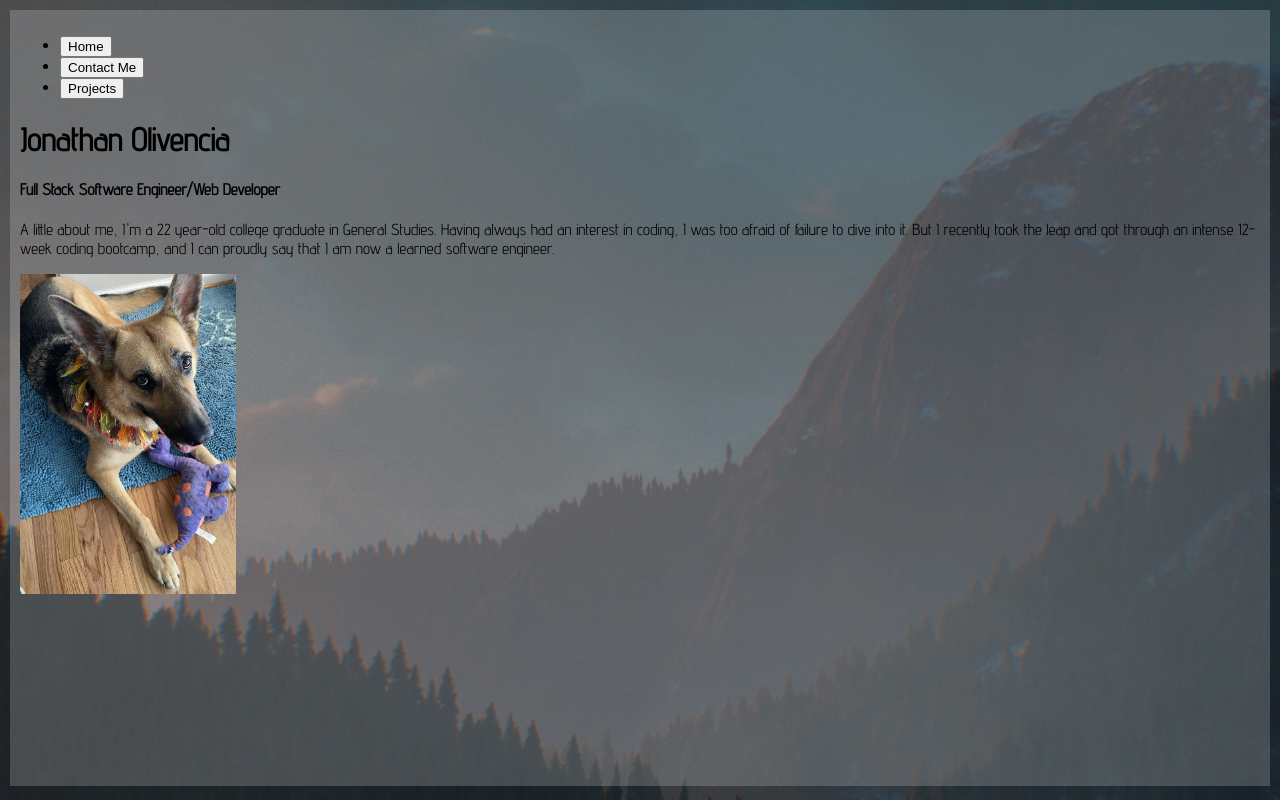
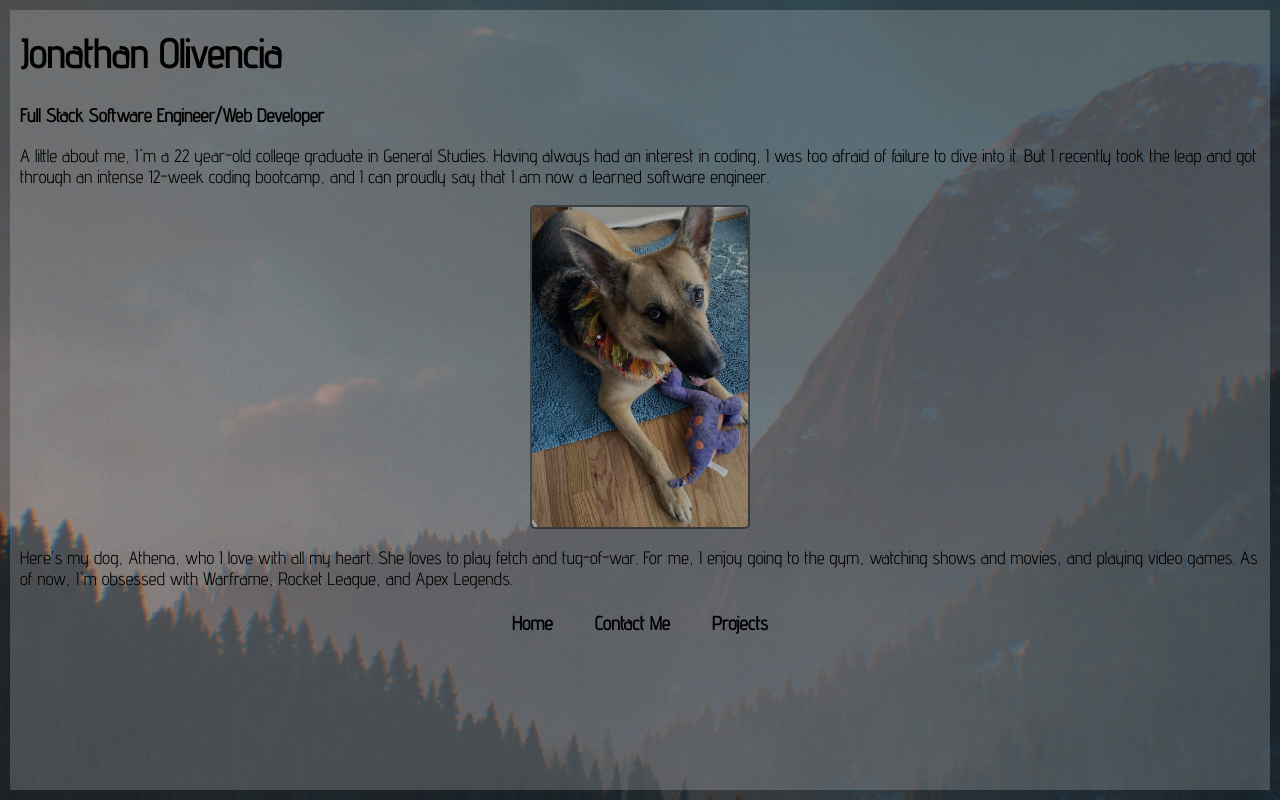
Before and after one commit to Recipra/jonathan-olivencia-portfolio, a React (Create React App) app: page / in a window 1280 px wide. Built offline with nearby package versions, Linux system fonts and the light colour scheme.

Commit message:
add home styling and content

```diff
--- a/src/App.css
+++ b/src/App.css
@@ -14,5 +14,6 @@ body {
 }
 
 #root {
+  height: 95vh;
   padding: 10px;
 }
--- a/src/App.jsx
+++ b/src/App.jsx
@@ -29,10 +29,10 @@ const App = () => {
 
   return (
     <>
-      <NavBar handleHomeClick={handleHomeClick} handleContactClick={handleContactClick} handleProjectsClick={handleProjectsClick} />
       <Routes>
         <Route path='/' element={<Landing homeVisible={homeVisible} contactVisible={contactVisible} projectsVisible={projectsVisible} />} />
       </Routes>
+      <NavBar handleHomeClick={handleHomeClick} handleContactClick={handleContactClick} handleProjectsClick={handleProjectsClick} />
     </>
   )
 }
--- a/src/components/Home/Home.jsx
+++ b/src/components/Home/Home.jsx
@@ -6,10 +6,13 @@ const Home = () => {
     <>
       <div>
         <h1>Jonathan Olivencia</h1>
-        <h4>Full Stack Software Engineer/Web Developer</h4>
+        <h3>Full Stack Software Engineer/Web Developer</h3>
       </div>
       <p>A little about me, I'm a 22 year-old college graduate in General Studies. Having always had an interest in coding, I was too afraid of failure to dive into it. But I recently took the leap and got through an intense 12-week coding bootcamp, and I can proudly say that I am now a learned software engineer.</p>
-      <img src={Athena} alt="Cute doggy" className={styles.athena}/>
+      <div className={styles.athenaContainer}>
+        <img src={Athena} alt="Cute doggy" className={styles.athena}/>
+      </div>
+      <p>Here's my dog, Athena, who I love with all my heart. She loves to play fetch and tug-of-war. For me, I enjoy going to the gym, watching shows and movies, and playing video games. As of now, I'm obsessed with Warframe, Rocket League, and Apex Legends.</p>
     </>
   );
 }
--- a/src/components/Home/Home.module.css
+++ b/src/components/Home/Home.module.css
@@ -1,3 +1,20 @@
+h1 {
+  font-size: 40px;
+  margin-top: 10px;
+}
+
+p {
+  font-size: large;
+}
+
+.athenaContainer {
+  display: flex;
+  justify-content: center;
+}
+
 .athena {
   height: 40vh;
+  filter: brightness(70%);
+  border: solid rgba(0, 0, 0, 0.4) 2px;
+  border-radius: 5px;
 }
--- a/src/components/NavBar/NavBar.module.css
+++ b/src/components/NavBar/NavBar.module.css
@@ -0,0 +1,25 @@
+ul {
+  font-family: 'Advent Pro', sans-serif;
+  display: flex;
+  flex-direction: row;
+  justify-content: center;
+  align-items: center;
+  gap: 2em;
+  list-style: none;
+  padding: 0;
+}
+
+button {
+  font-family: inherit;
+  font-size: larger;
+  font-weight: 600;
+  background-color: transparent;
+  border: none;
+  border-radius: 10px;
+  padding: 5px;
+}
+
+button:hover {
+  color: rgba(245, 245, 245, 0.6);
+  background-color: rgba(10, 10, 10, 0.2);
+}
```
